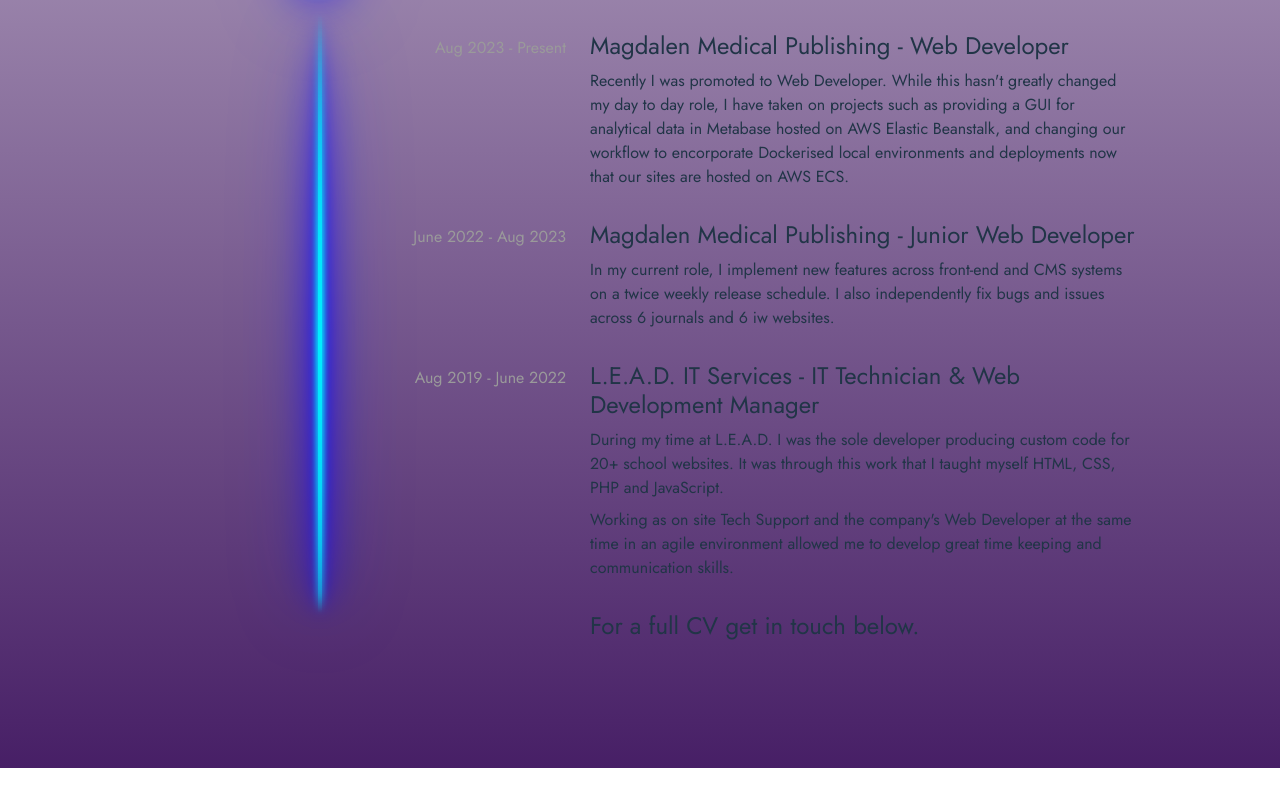
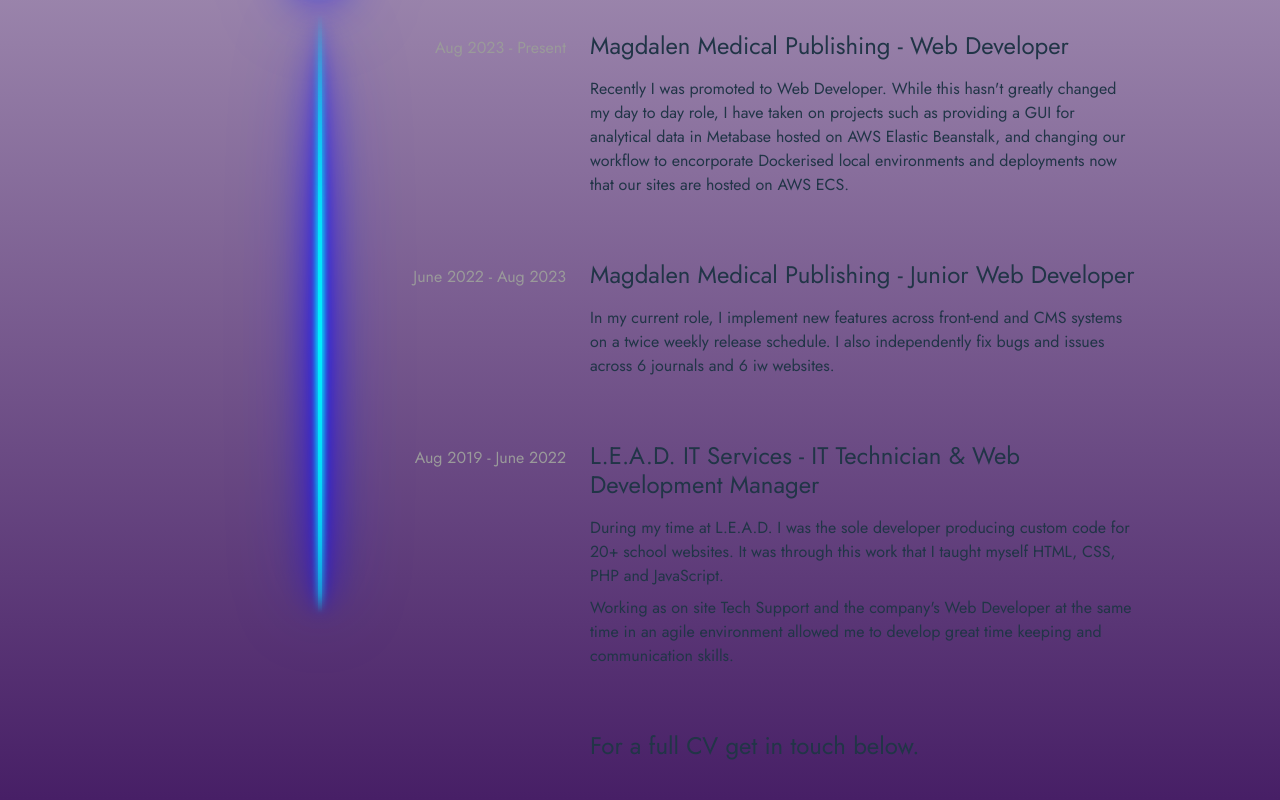
Before and after one commit to notdospek/my-website, a React (Vite) app: page / in a window 1280 px wide. Shown: the part 984-1784 px from the top of the page. Before the commit the page ends 1752 px from the top, so only its background shows below. Built offline with nearby package versions, Linux system fonts and the light colour scheme.

Commit message:
resume spacing

```diff
--- a/src/components/ResumeSection.tsx
+++ b/src/components/ResumeSection.tsx
@@ -34,8 +34,12 @@
 const Section = styled.div`
   display: flex;
   flex-direction: row;
-  margin-top: 2rem;
+  margin-top: 4rem;
   position: relative;
+
+  &:first-of-type {
+    margin-top: 2rem;
+  }
 
   .left {
     position: absolute;
@@ -59,6 +63,10 @@
     p {
       margin-top: 0.5rem;
     }
+
+    .inner {
+      margin-top: 1rem;
+    }
   }
 `;
 
```
